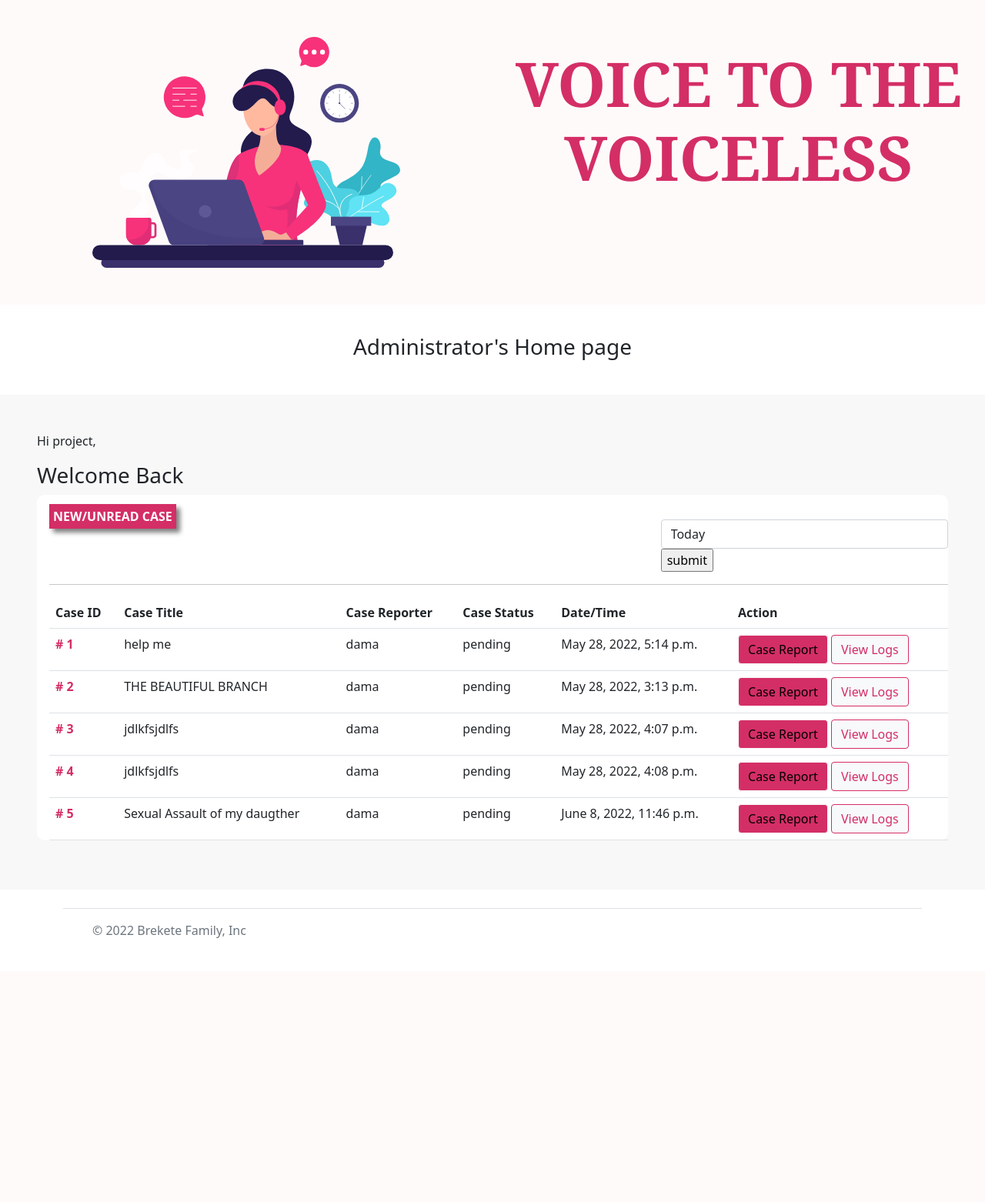
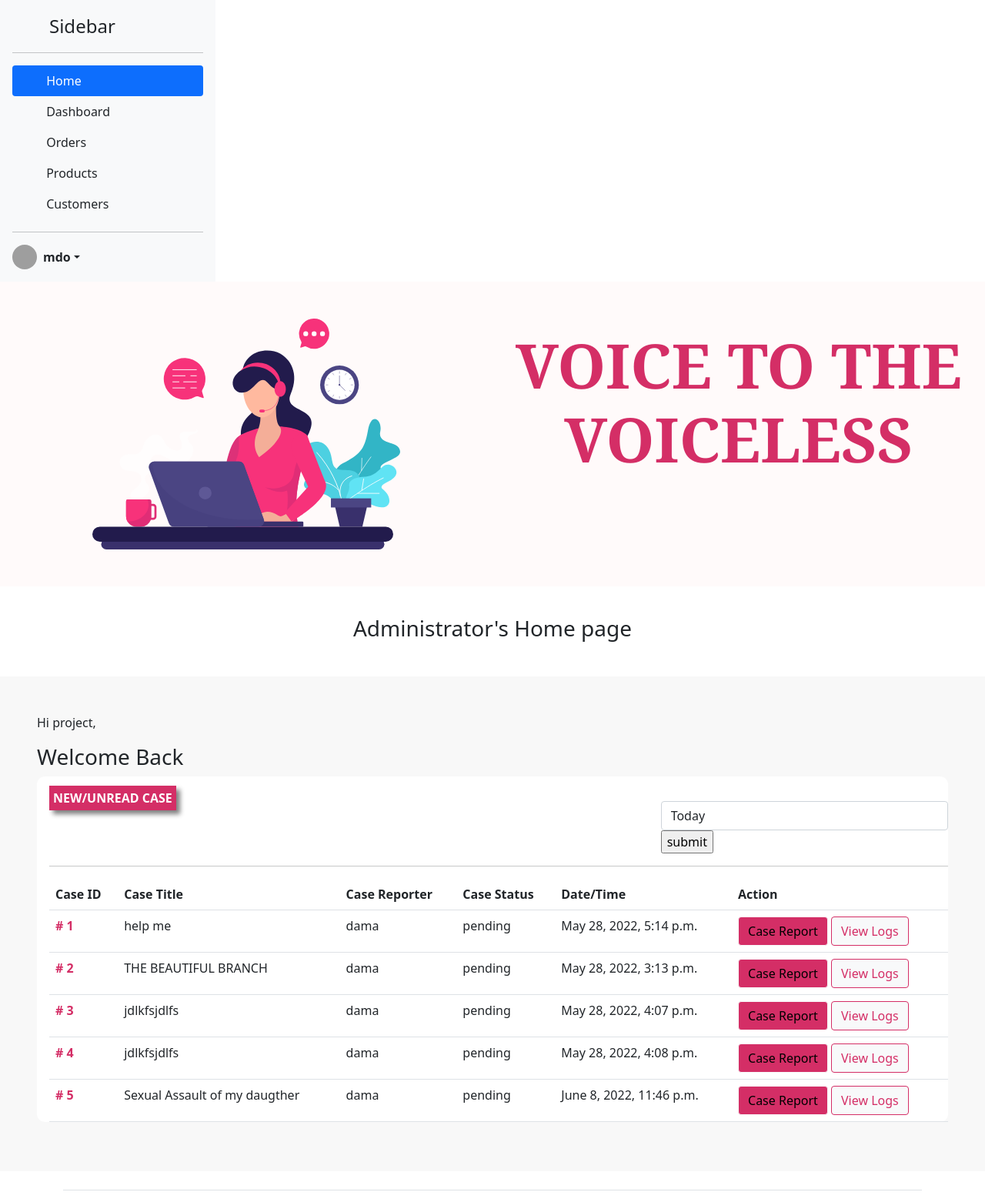
Before and after one commit to DamaMichaelYohanna/complain-system, a Django app: page /administrator/ in a window 1280 px wide. Shown: the part 86-1648 px from the top of the page at 77% size. Before the commit the page ends 1305 px from the top, so only its background shows below. Run offline with Django 4.2, Linux system fonts and the light colour scheme; a user stored in the database is signed in; data comes from the database, SQL or seed files in the repository; some libraries are stand-ins or nearby versions; grey boxes are pictures that could not be loaded.

Commit message:
update admin base

```diff
--- a/administrator/templates/administrator/admin-base.html
+++ b/administrator/templates/administrator/admin-base.html
@@ -77,6 +77,65 @@
         </div>
       </nav>
     </section>
+    <section>
+      <div class="d-flex flex-column flex-shrink-0 p-3 bg-light" style="width: 280px;">
+        <a href="/" class="d-flex align-items-center mb-3 mb-md-0 me-md-auto link-dark text-decoration-none">
+          <svg class="bi pe-none me-2" width="40" height="32"><use xlink:href="#bootstrap"></use></svg>
+          <span class="fs-4">Sidebar</span>
+        </a>
+        <hr>
+        <ul class="nav nav-pills flex-column mb-auto">
+          <li class="nav-item">
+            <a href="#" class="nav-link active" aria-current="page">
+              <svg class="bi pe-none me-2" width="16" height="16"><use xlink:href="#home"></use></svg>
+              Home
+            </a>
+          </li>
+          <li>
+            <a href="#" class="nav-link link-dark">
+              <svg class="bi pe-none me-2" width="16" height="16"><use xlink:href="#speedometer2"></use></svg>
+              Dashboard
+            </a>
+          </li>
+          <li>
+            <a href="#" class="nav-link link-dark">
+              <svg class="bi pe-none me-2" width="16" height="16"><use xlink:href="#table"></use></svg>
+              Orders
+            </a>
+          </li>
+          <li>
+            <a href="#" class="nav-link link-dark">
+              <svg class="bi pe-none me-2" width="16" height="16"><use xlink:href="#grid"></use></svg>
+              Products
+            </a>
+          </li>
+          <li>
+            <a href="#" class="nav-link link-dark">
+              <svg class="bi pe-none me-2" width="16" height="16"><use xlink:href="#people-circle"></use></svg>
+              Customers
+            </a>
+          </li>
+        </ul>
+        <hr>
+        <div class="dropdown">
+          <a href="#" class="d-flex align-items-center link-dark text-decoration-none dropdown-toggle" data-bs-toggle="dropdown" aria-expanded="false">
+            <img src="https://github.com/mdo.png" alt="" width="32" height="32" class="rounded-circle me-2">
+            <strong>mdo</strong>
+          </a>
+          <ul class="dropdown-menu text-small shadow">
+            <li><a class="dropdown-item" href="#">New project...</a></li>
+            <li><a class="dropdown-item" href="#">Settings</a></li>
+            <li><a class="dropdown-item" href="#">Profile</a></li>
+            <li><hr class="dropdown-divider"></li>
+            <li><a class="dropdown-item" href="#">Sign out</a></li>
+          </ul>
+        </div>
+      </div>
+    </section>
+    <section>
+
+    </section>
+
 
     <section>
       <div
```
